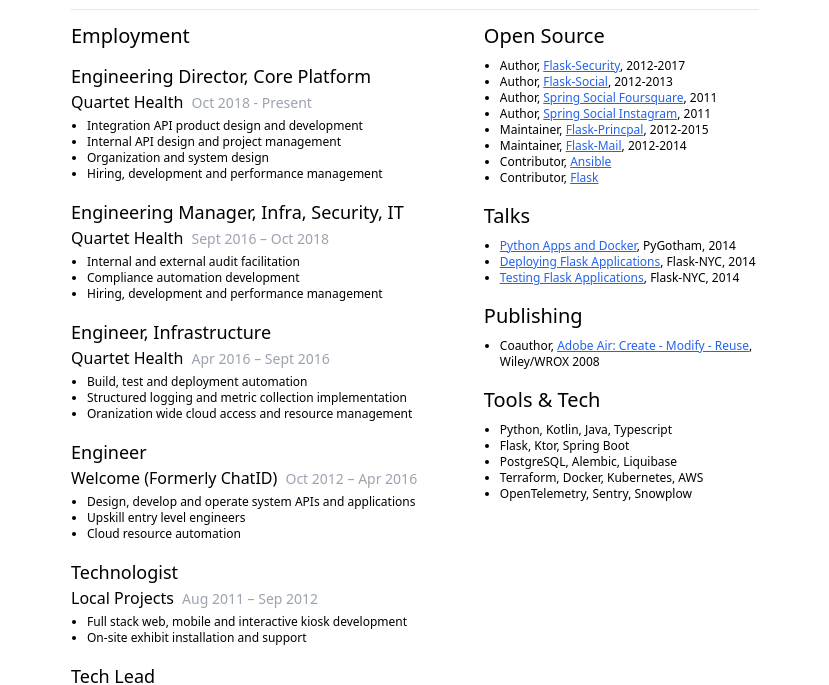
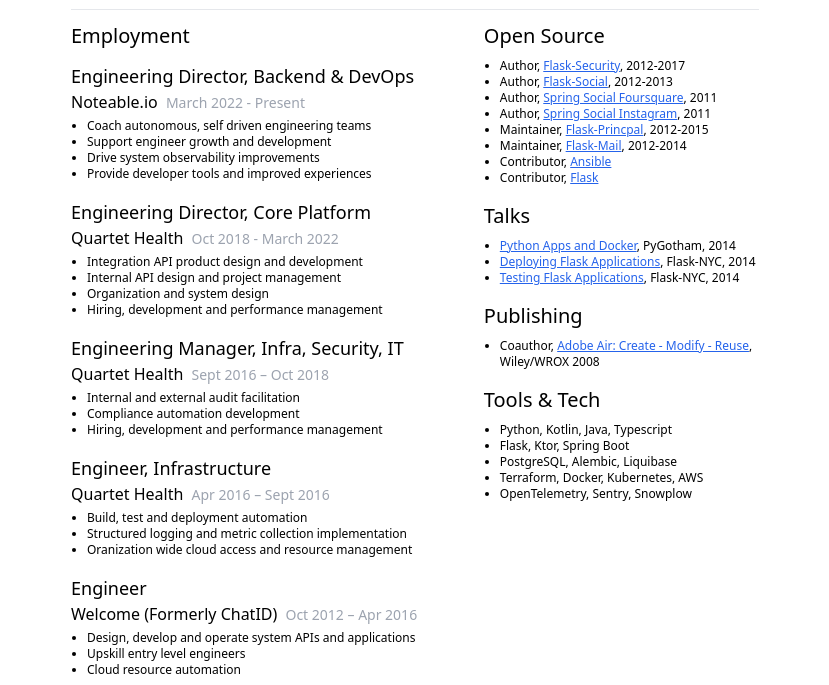
Before and after one commit to mattupstate/mattupstate.github.io, a Gatsby site: page /work in a window 1280 px wide. Shown: the part 115-800 px from the top of the page, without its empty margins (225-1054 px from the left). Built offline with nearby package versions, Linux system fonts and the light colour scheme; Gatsby itself is replaced by a stand-in of ours.

Commit message:
Update work section with Noteable

```diff
--- a/src/pages/work.js
+++ b/src/pages/work.js
@@ -21,8 +21,16 @@ const WorkPage = ({
         <div class="flex flex-wrap justify-start">
           <div class="employment sm:w-3/5">
             <h2 class="mb-3">Employment</h2>
+            <h3>Engineering Director, Backend & DevOps</h3>
+            <h4>Noteable.io <span class="employment-duration">March 2022 - Present</span></h4>
+            <ul>
+              <li>Coach autonomous, self driven engineering teams</li>
+              <li>Support engineer growth and development</li>
+              <li>Drive system observability improvements</li>
+              <li>Provide developer tools and improved experiences</li>
+            </ul>
             <h3>Engineering Director, Core Platform</h3>
-            <h4>Quartet Health <span class="employment-duration">Oct 2018 - Present</span></h4>
+            <h4>Quartet Health <span class="employment-duration">Oct 2018 - March 2022</span></h4>
             <ul>
               <li>Integration API product design and development</li>
               <li>Internal API design and project management </li>
```
